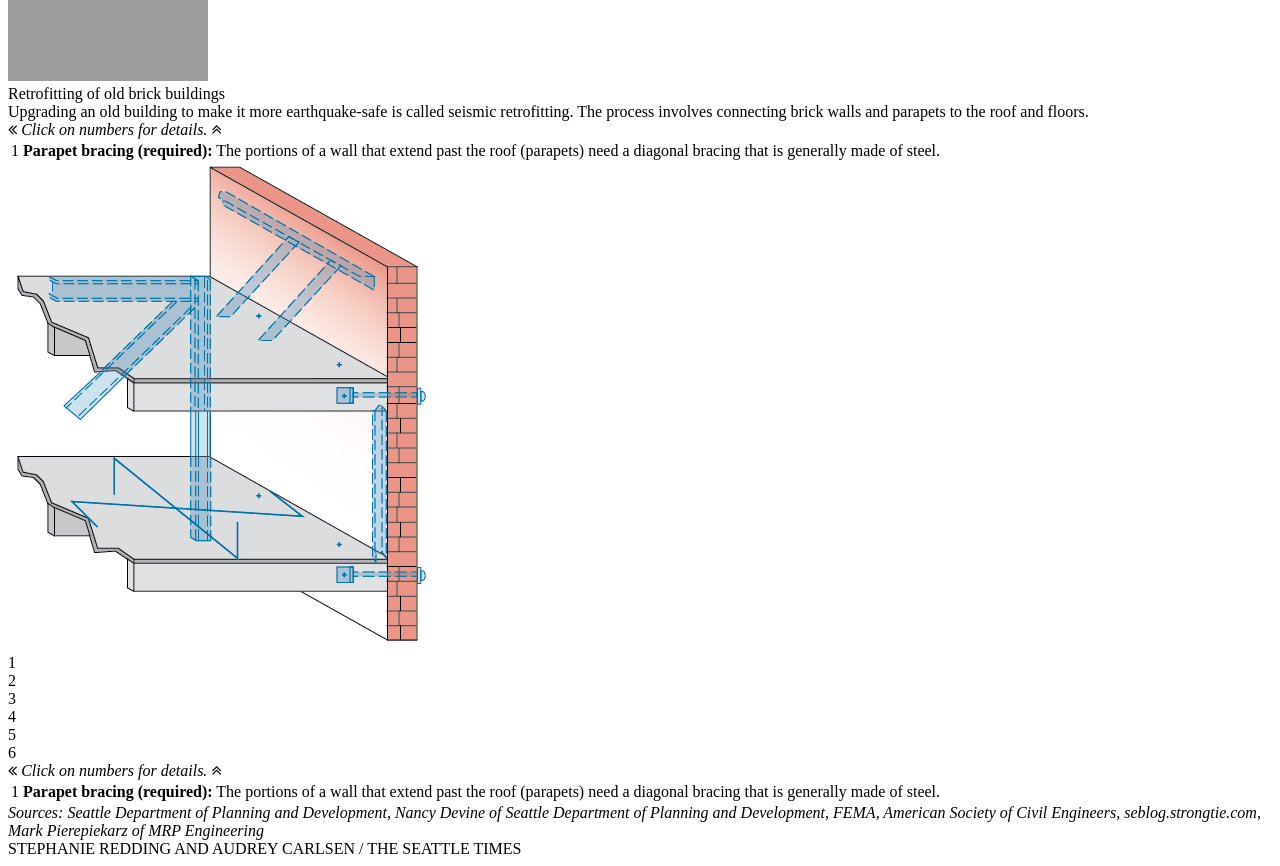
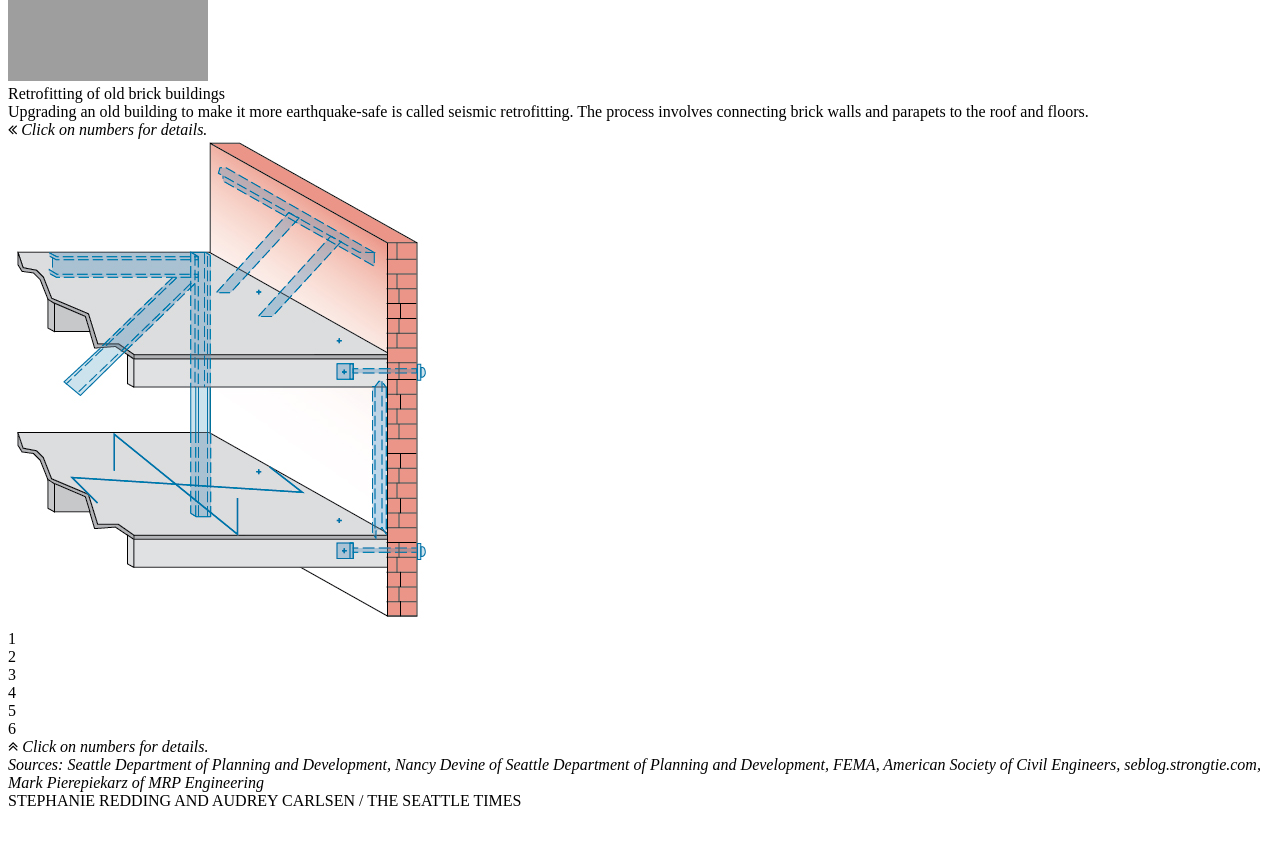
Before and after one commit to seattletimes/earthquake-damage, a website with bundled scripts: page src/index.html in a window 1280 px wide. Shown: the part 1640-2506 px from the top of the page. After the commit the page ends 2458 px from the top, so only its background shows below. Built offline with nearby package versions, Linux system fonts and the light colour scheme; grey boxes are pictures that could not be loaded; files whose address does not match are found by name.

Commit message:
whitney's changes

```diff
--- a/project.json
+++ b/project.json
@@ -1,8 +1,8 @@
 {
   "s3": {
     "stage": {
-      "bucket": "",
-      "path": ""
+      "bucket": "projects-staging.seattletimes.com",
+      "path": "honourable-stool"
     },
     "live": {
       "bucket": "",
--- a/src/css/seed.less
+++ b/src/css/seed.less
@@ -27,6 +27,10 @@ body {
 .chatter {
   font-size: 15px;
   margin: auto;
+
+  @media @break {
+    padding-bottom: 15px;
+  }
 }
 
 .note {
@@ -69,10 +73,20 @@ body {
 .during {
   padding: 20px;
   padding-top: 0;
+  .display-flex;
+
+  @media @mobile {
+    padding-left: 0;
+    padding-right: 0;
+  }
 
   .during-image {
     .flex(1);
     padding-right: 10px;
+
+    @media @mobile {
+      text-align: center;
+    }
   }
 }
 
@@ -124,6 +138,19 @@ body {
     padding-bottom: 15px;
     font-size: 14px;
     color: @df-middle-gray;
+
+    @media @break {
+      display: none;
+    }
+  }
+
+  .mobile-click {
+    display: none;
+    color: black;
+
+    @media @break {
+      display: block;
+    }
   }
 }
 
@@ -133,19 +160,6 @@ body {
 
   @media @break {
     width: 80%;
-  }
-}
-
-.fa-angle-double-left {
-  @media @break {
-    display: none !important;
-  }
-}
-.fa-angle-double-up {
-  display: none !important;
-
-  @media @break {
-    display: inline-block !important;
   }
 }
 
--- a/src/index.html
+++ b/src/index.html
@@ -45,6 +45,7 @@
           <div class="chatter">
             Upgrading an old building to make it more earthquake-safe is called seismic retrofitting. The process involves connecting brick walls and parapets to the roof and floors.
           </div>
+          <div class="click"><i class="fa fa-angle-double-left"></i> <em>Click on numbers for details.</em></div>
           <div class="details chatter"></div>
         </div>
         <div class="image-container">
@@ -57,6 +58,7 @@
             <div class="dot five">5</div>
             <div class="dot six">6</div>
           </div>
+          <div class="mobile-click click"><i class="fa fa-angle-double-up"></i> <em>Click on numbers for details.</em></div>
           <div class="mobile details chatter"></div>
         </div>
       </div>
--- a/src/js/main.js
+++ b/src/js/main.js
@@ -44,24 +44,11 @@ var retrofitSteps = {
   }
 };
 
-var step = retrofitSteps[1];
-$(".details").html(`
-  <div class="click"><i class="fa fa-angle-double-left"></i> <em>Click on numbers for details.</em> <i class="fa fa-angle-double-up"></i></div>
-  <table>
-    <tr>
-      <td><div class="dot selected inline">1</div>
-      <td class="details-text"><strong>${step.title} (${step.required}):</strong> ${step.text}
-    </tr>
-  </table>
-  <div class="note">${step.note}</div>
-`);
-
 $(".dot").click(function(e) {
   $(".dot").removeClass("selected");
   $(e.target).addClass("selected");
-  step = retrofitSteps[e.target.innerHTML];
+  var step = retrofitSteps[e.target.innerHTML];
   $(".details").html(`
-    <div class="click"><i class="fa fa-angle-double-left"></i> <em>Click on numbers for details.</em> <i class="fa fa-angle-double-up"></i></div>
     <table>
       <tr>
         <td><div class="dot selected inline">${e.target.innerHTML}</div>
```
